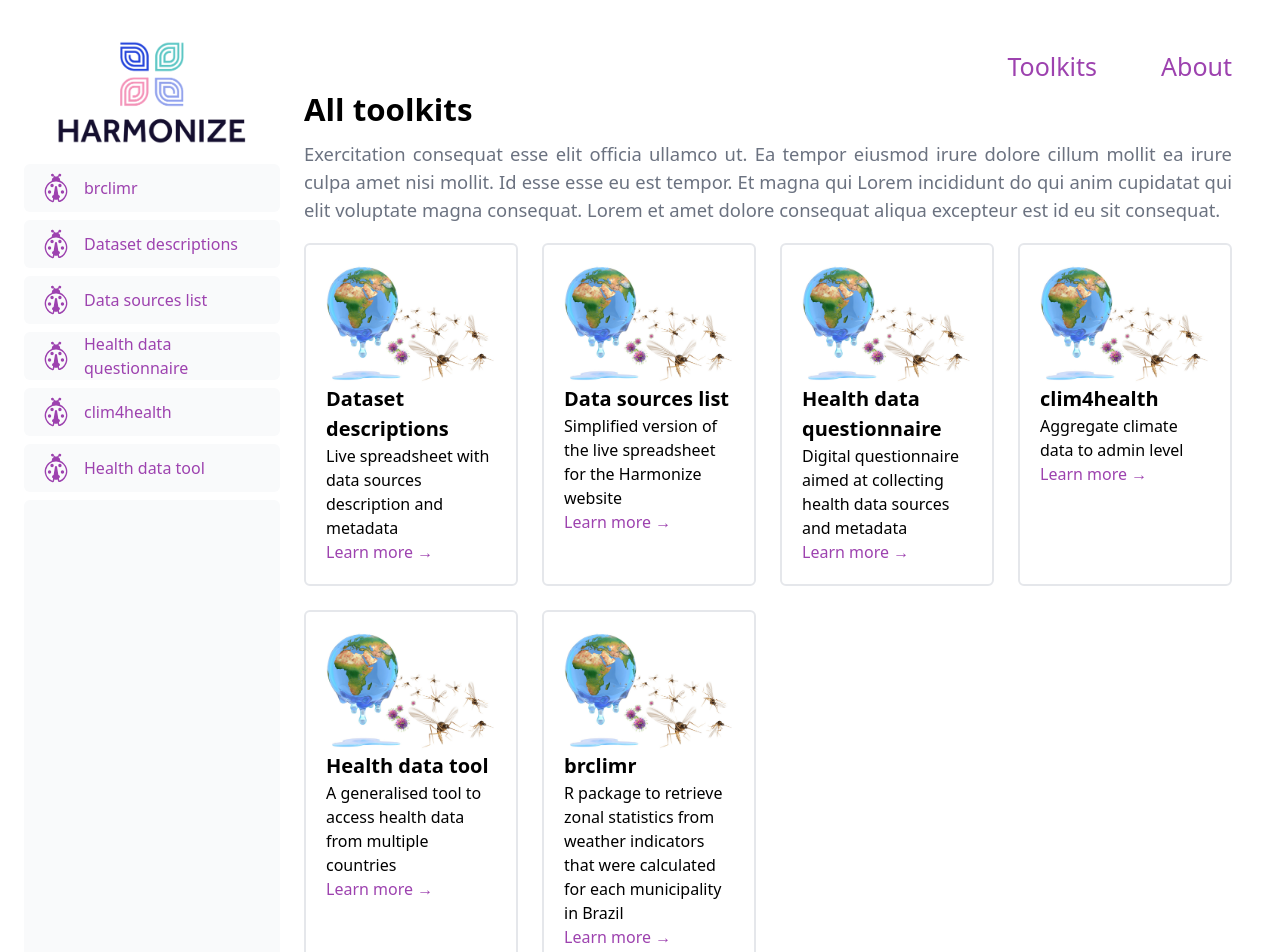
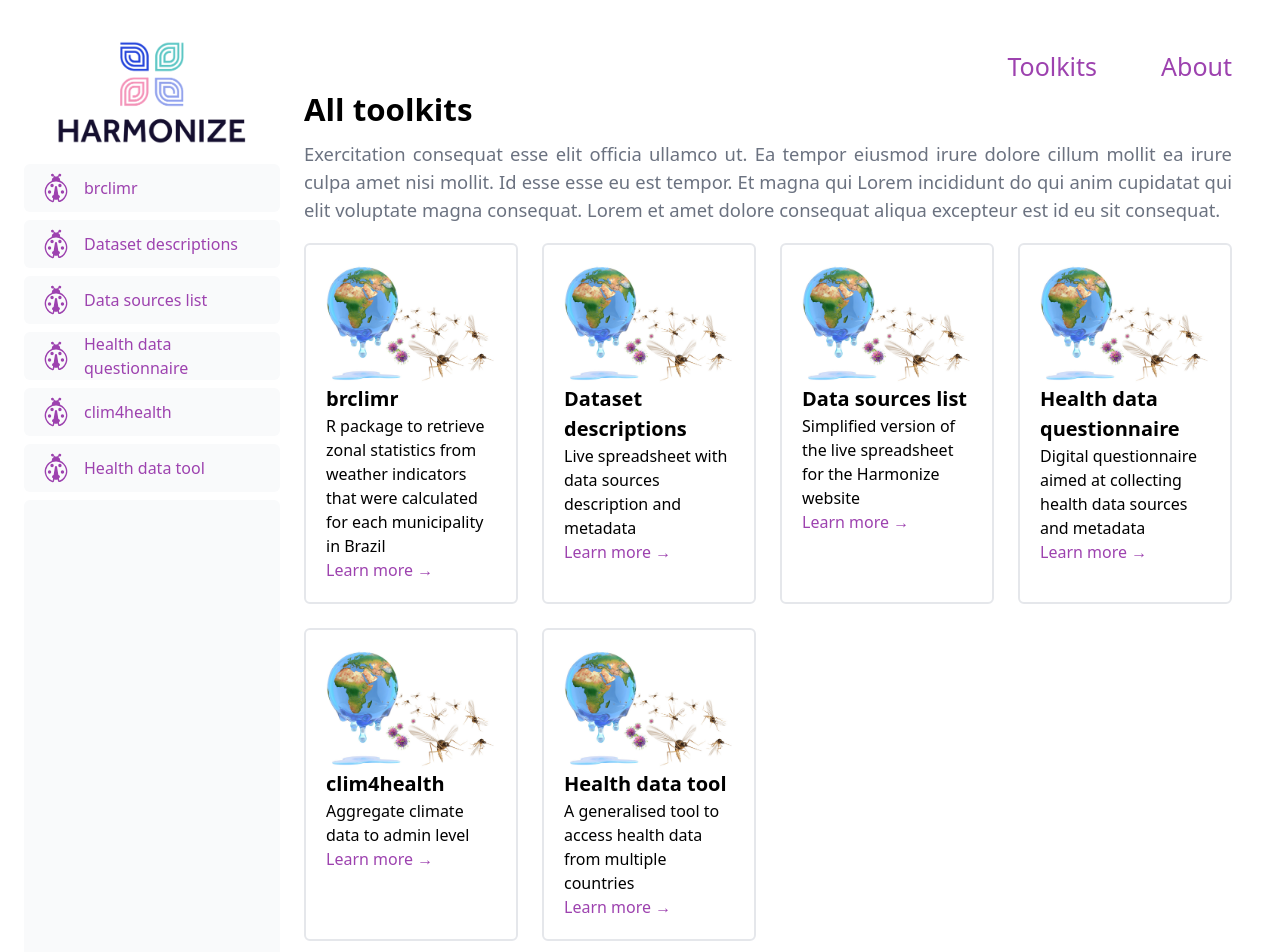
Before and after one commit to harmonize-tools/harmonize-tools.github.io, a Next.js app: page / in a window 1280 px wide. Shown: the top 952 px of the page. Built offline with nearby package versions, Linux system fonts and the light colour scheme.

Commit message:
Reset configs and update favicon

```diff
--- a/app/layout.tsx
+++ b/app/layout.tsx
@@ -1,4 +1,4 @@
-import '@/app/ui/style.css';
+import '@/app/ui/globals.css';
 
 export default function RootLayout({
   children,
--- a/app/page.tsx
+++ b/app/page.tsx
@@ -3,6 +3,13 @@
 import Menu from '@/app/ui/structure/menu';
 
 const projects = [
+  {
+    name: 'brclimr',
+    description:
+      'R package to retrieve zonal statistics from weather indicators that were calculated for each municipality in Brazil',
+    src: '/cards/insects.jpg',
+    link: '/brclimr'
+  },
   {
     name: 'Dataset descriptions',
     description: 'Live spreadsheet with data sources description and metadata',
@@ -35,14 +42,7 @@
       'A generalised tool to access health data from multiple countries',
     src: '/cards/insects.jpg',
     link: '/health-data-tool'
-  },
-  {
-    name: 'brclimr',
-    description:
-      'R package to retrieve zonal statistics from weather indicators that were calculated for each municipality in Brazil',
-    src: '/cards/insects.jpg',
-    link: '/brclimr'
-  },
+  }
 ]
 
 export default function Page() {
--- a/tailwind.config.ts
+++ b/tailwind.config.ts
@@ -1,11 +1,6 @@
 import type { Config } from 'tailwindcss';
 
 const config: Config = {
-  purge: [
-    './pages/**/*.{js,ts,jsx,tsx,mdx}',
-    './components/**/*.{js,ts,jsx,tsx,mdx}',
-    './app/**/*.{js,ts,jsx,tsx,mdx}',
-  ],
   content: [
     './pages/**/*.{js,ts,jsx,tsx,mdx}',
     './components/**/*.{js,ts,jsx,tsx,mdx}',
```
Also changed, not shown: app/ui/globals.css (renamed from app/ui/style.css), 1 other file (tests, documents, lock files or other folders).
